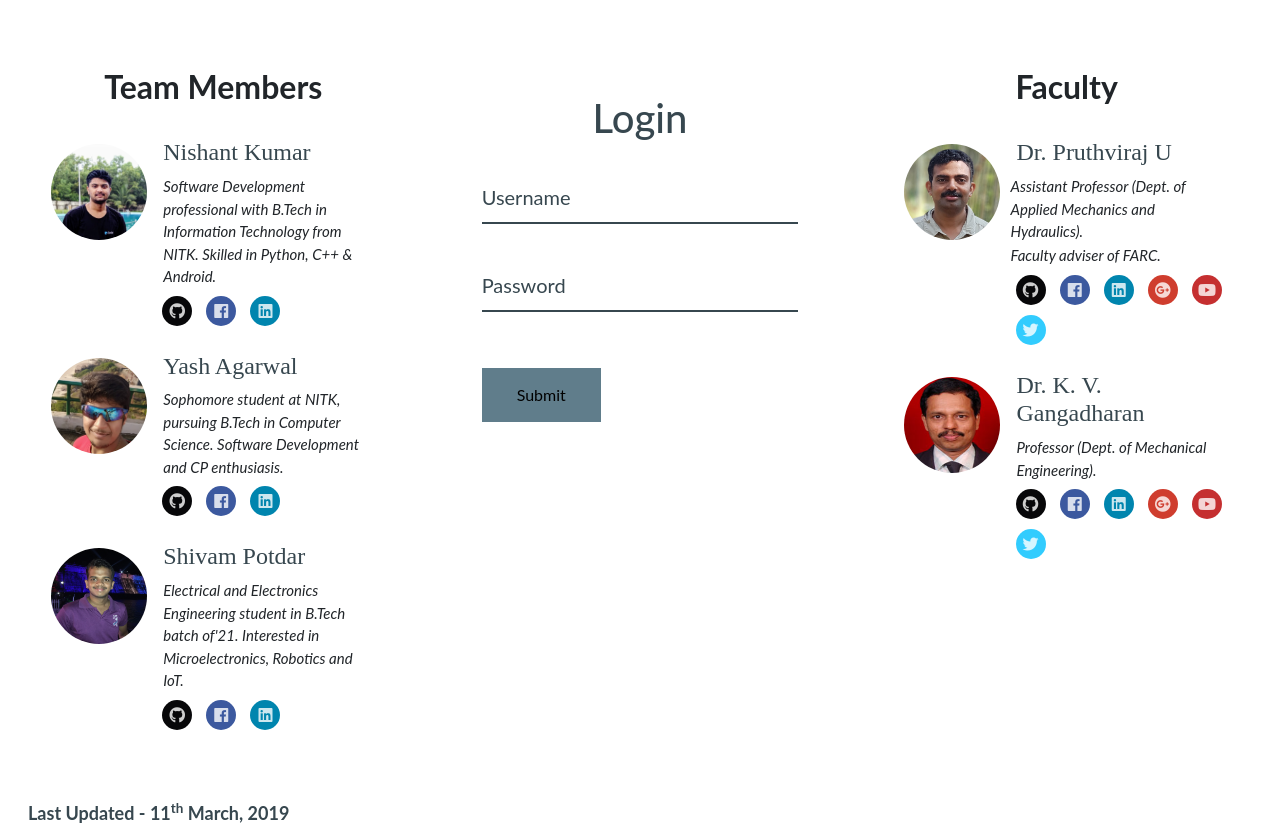
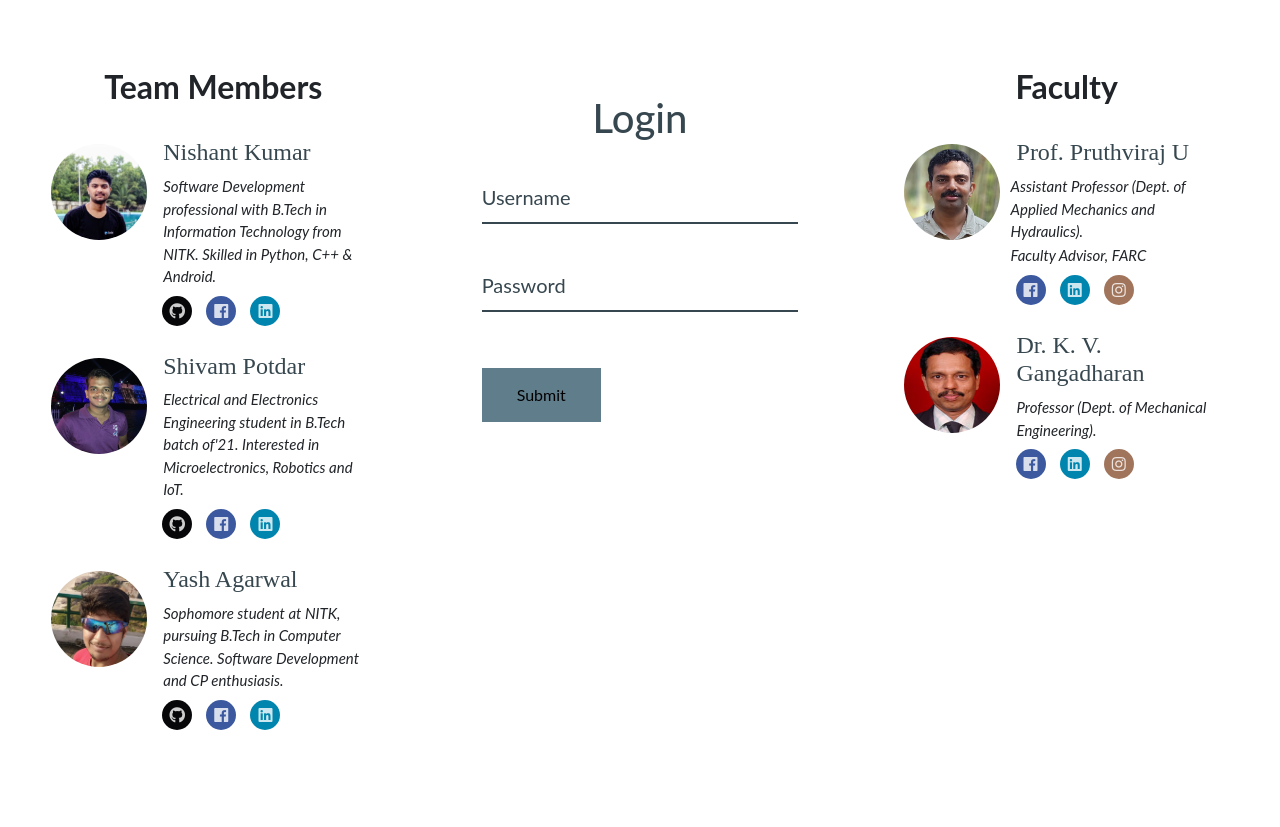
Before and after one commit to yash-m-agarwal/ScreenlyAuth, a Django app: page /login/ in a window 1280 px wide. Shown: the part 208-1035 px from the top of the page. After the commit the page ends 938 px from the top, so only its background shows below. Run offline with Django 3.2, Linux system fonts and the light colour scheme; some libraries are stand-ins or nearby versions.

Commit message:
Update user_authenticate.html

```diff
--- a/templates/user_authenticate.html
+++ b/templates/user_authenticate.html
@@ -53,29 +53,6 @@
 
                     <div class="row justify-content-center">
                         <div class="col-3">
-                            <img src="{% static 'images/yash-profile3.jpg' %}" alt="Yash pic" class="card-img">
-                        </div>
-                        <div class="col-lg-7 col-8">
-                            <h3 class="name card-content">Yash Agarwal</h3>
-                            <p class="description card-content">Sophomore student at NITK, pursuing B.Tech in Computer Science. Software Development and CP enthusiasis.</p>
-                            <div class="wrapper">
-                                <ul class="social-icons icon-circle icon-zoom list-unstyled list-inline">
-                                    <li> <a href="https://github.com/yash-m-agarwal" target="_blank"><i class="fab fa-github"></i></a></li>
-                                    <li> <a href="https://www.facebook.com/yash.m.agrawal.5" target="_blank"><i class="fab fa-facebook"></i></a></li>
-                                    <li> <a href="https://www.linkedin.com/in/yash-agarwal-3b319215a/" target="_blank"><i class="fab fa-linkedin"></i></a></li>
-                                </ul>
-                            </div>
-                        </div>
-                        <!--<div class="col-lg-2 col-1">
-                            <ul class="list-inline social-buttons">
-                                <li><a href="https://github.com/yash-m-agarwal"><i class="fa fa-d fa-github"></i></a></li>
-                                <li><a href="https://www.facebook.com/yash.m.agarwal.5"><i class="fa fa-d fa-facebook"></i></a></li>
-                            </ul>
-                        </div>-->
-                    </div>
-
-                    <div class="row justify-content-center">
-                        <div class="col-3">
                             <img src="{% static 'images/shivam-profile.jpg' %}" alt="Shivam pic" class="card-img">
                         </div>
                         <div class="col-lg-7 col-8">
@@ -90,6 +67,25 @@
                             </div>
                         </div>
                     </div>
+
+                    <div class="row justify-content-center">
+                        <div class="col-3">
+                            <img src="{% static 'images/yash-profile3.jpg' %}" alt="Yash pic" class="card-img">
+                        </div>
+                        <div class="col-lg-7 col-8">
+                            <h3 class="name card-content">Yash Agarwal</h3>
+                            <p class="description card-content">Sophomore student at NITK, pursuing B.Tech in Computer Science. Software Development and CP enthusiasis.</p>
+                            <div class="wrapper">
+                                <ul class="social-icons icon-circle icon-zoom list-unstyled list-inline">
+                                    <li> <a href="https://github.com/yash-m-agarwal" target="_blank"><i class="fab fa-github"></i></a></li>
+                                    <li> <a href="https://www.facebook.com/yash.m.agrawal.5" target="_blank"><i class="fab fa-facebook"></i></a></li>
+                                    <li> <a href="https://www.linkedin.com/in/yash-agarwal-3b319215a/" target="_blank"><i class="fab fa-linkedin"></i></a></li>
+                                </ul>
+                            </div>
+                        </div>
+                    </div>
+
+
 
                 </div>
 
@@ -120,18 +116,15 @@
                             <img src="{% static 'images/pruthviraj-img-zoom.jpg' %}" alt="Pruthviraj Sir" class="card-img">
                         </div>
                         <div class="col-lg-7 col-8">
-                            <h3 class="name card-content">Dr. Pruthviraj U</h3>
+                            <h3 class="name card-content">Prof. Pruthviraj U</h3>
                             <p class="description">Assistant Professor (Dept. of Applied Mechanics and Hydraulics).</p>
-                            <span class="description">Faculty adviser of FARC.</span>
+                            <span class="description">Faculty Advisor, FARC</span>
                             <div class="wrapper">
                                 <ul class="social-icons icon-circle icon-zoom list-unstyled list-inline">
-                                    <li> <a href="#" target="_blank"><i class="fab fa-github"></i></a></li>
-                                    <li> <a href="#" target="_blank"><i class="fab fa-facebook"></i></a></li>
-                                    <li> <a href="#" target="_blank"><i class="fab fa-linkedin"></i></a></li>
-                                    <li> <a href="#" target="_blank"><i class="fab fa-google-plus"></i></a></li>
-                                    <li> <a href="#" target="_blank"><i class="fab fa-youtube"></i></a></li>
-                                    <li> <a href="#" target="_blank"><i class="fab fa-twitter"></i></a></li>
-                                </ul>
+                                    <li> <a href="https://www.facebook.com/pruthviraj.umesh" target="_blank"><i class="fab fa-facebook"></i></a></li>
+                                    <li> <a href="https://www.linkedin.com/in/dr-pruthviraj-u/" target="_blank"><i class="fab fa-linkedin"></i></a></li>
+                                    <li> <a href="https://www.instagram.com/dr.pruthviraj.u/" target="_blank"><i class="fab fa-instagram"></i></a></li>
+                                 </ul>
                             </div>
                         </div>
                     </div>
@@ -145,12 +138,9 @@
                             <p class="description card-content">Professor (Dept. of Mechanical Engineering).</p>
                             <div class="wrapper">
                                 <ul class="social-icons icon-circle icon-zoom list-unstyled list-inline">
-                                    <li> <a href="#" target="_blank"><i class="fab fa-github"></i></a></li>
-                                    <li> <a href="#" target="_blank"><i class="fab fa-facebook"></i></a></li>
-                                    <li> <a href="#" target="_blank"><i class="fab fa-linkedin"></i></a></li>
-                                    <li> <a href="#" target="_blank"><i class="fab fa-google-plus"></i></a></li>
-                                    <li> <a href="#" target="_blank"><i class="fab fa-youtube"></i></a></li>
-                                    <li> <a href="#" target="_blank"><i class="fab fa-twitter"></i></a></li>
+                                    <li> <a href="https://www.facebook.com/kvganga" target="_blank"><i class="fab fa-facebook"></i></a></li>
+                                    <li> <a href="https://www.linkedin.com/in/kvganga/" target="_blank"><i class="fab fa-linkedin"></i></a></li>
+                                    <li> <a href="https://www.instagram.com/gangadharankv1/" target="_blank"><i class="fab fa-instagram"></i></a></li>
                                 </ul>
                             </div>
                         </div>
@@ -160,9 +150,7 @@
 
             </div>
         </div>
-        <div class="date">
-            Last Updated - 11<sup>th</sup> March, 2019
-        </div>
+
     </body>
     <script>
         alert('{{ message }}')
```
